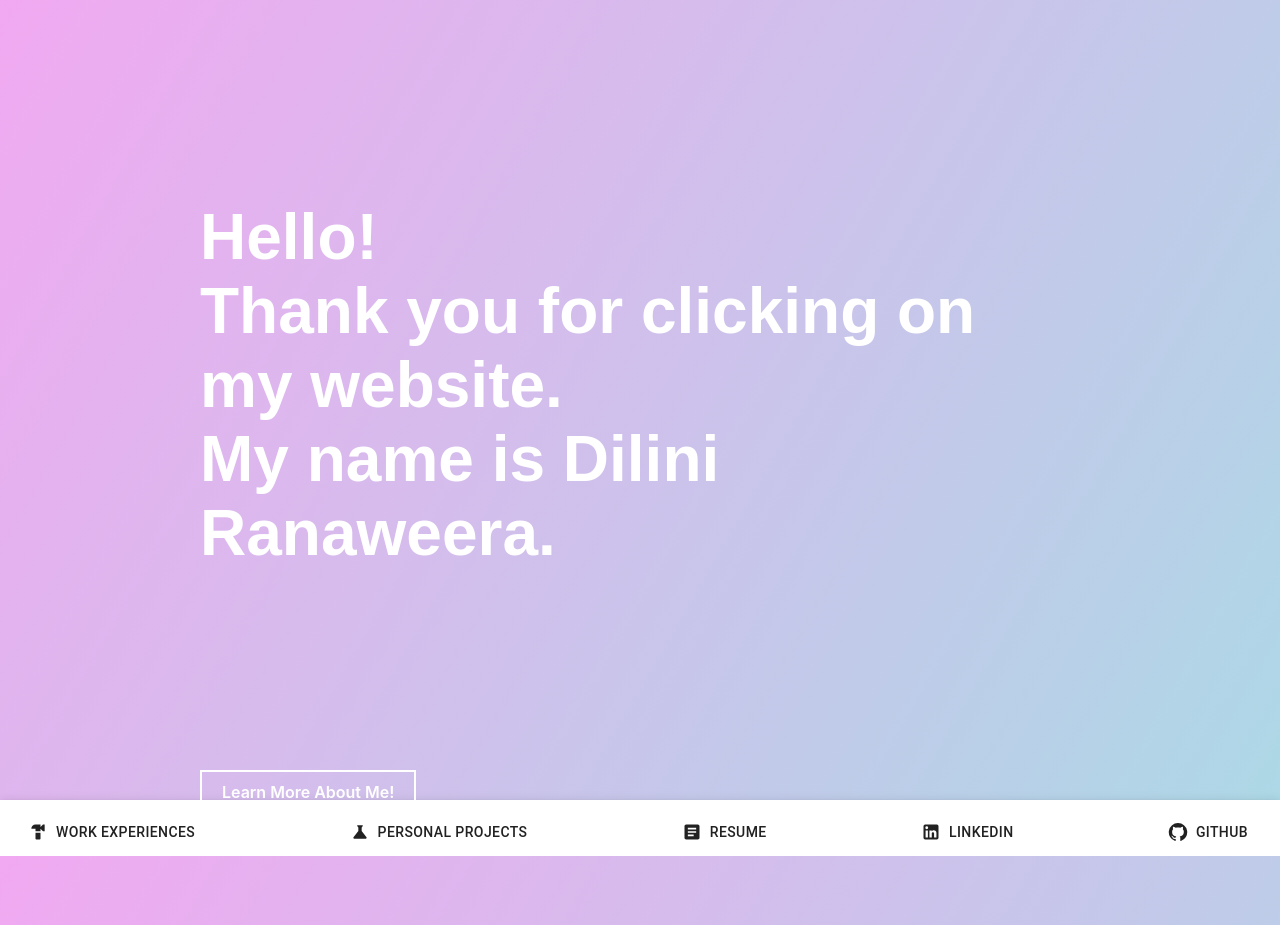
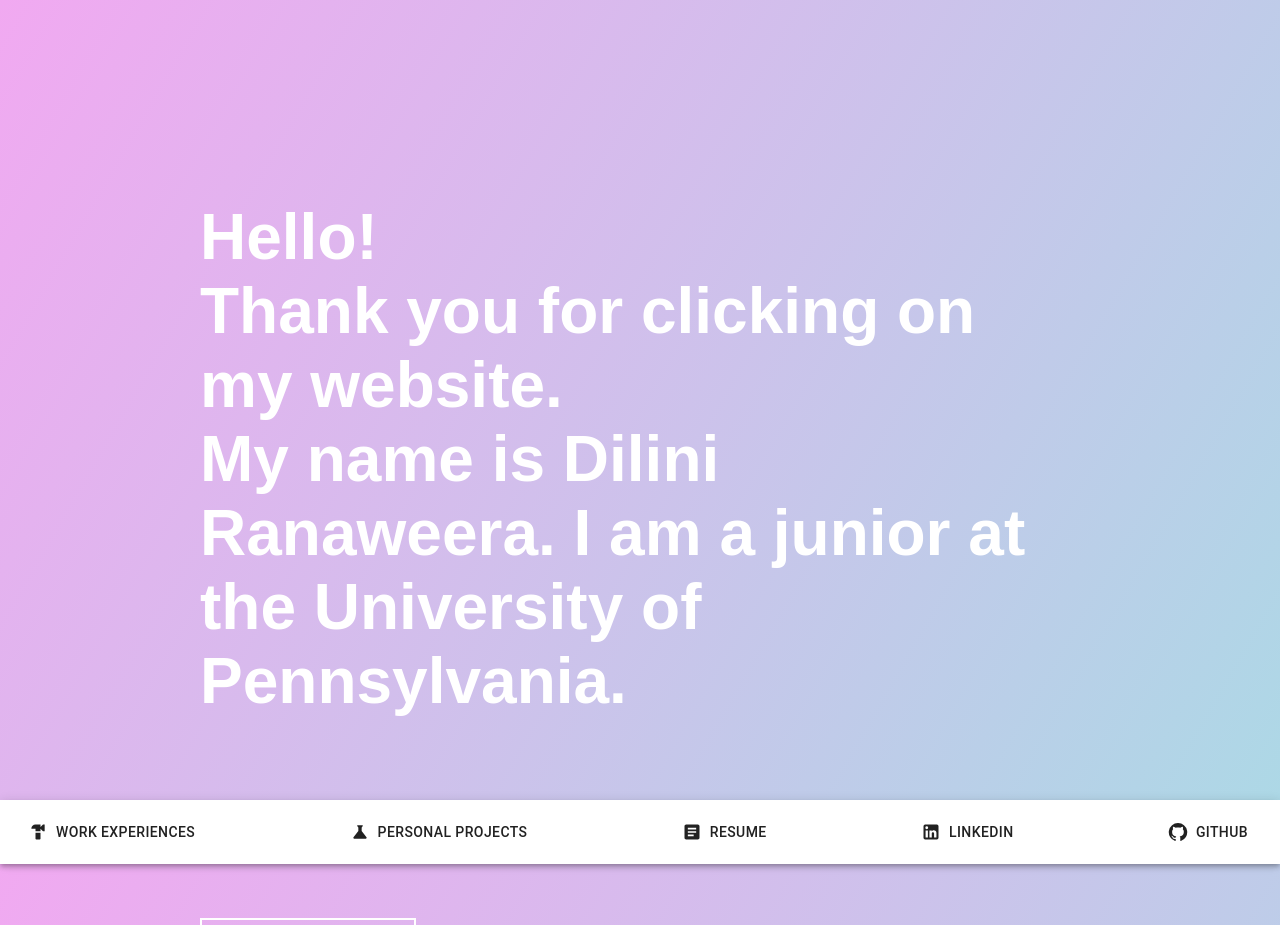
Before and after one commit to dilini-ranaweera/dilinis-personal-website, a React (Create React App) app: page / in a window 1280 px wide. Shown: the top 925 px of the page. Built offline with nearby package versions, Linux system fonts and the light colour scheme; a web font is replaced by a local one.

Commit message:
revise intro

```diff
--- a/src/App.css
+++ b/src/App.css
@@ -48,6 +48,20 @@
   padding-top: 10%;
 }
 
+.navbar {
+  position: relative;
+  width: 100%;
+  z-index: 1000;
+}
+
+.sticky {
+  position: fixed;
+  top: 0;
+  left: 0;
+  width: 100%;
+  z-index: 1000;
+}
+
 .grid-item {
   display: flex;
 }
@@ -69,7 +83,7 @@
   padding-top: 10%;
 }
 
-.title-class {
+h2 {
   text-align: center;
   font-family: 'Lexend', sans-serif;
   font-size: 350%;
--- a/src/components/AboutMe.jsx
+++ b/src/components/AboutMe.jsx
@@ -5,7 +5,7 @@ import CalculateIcon from "@mui/icons-material/Calculate";
 
 function AboutMe() {
   return (
-    <div className="about-me-wrapper">
+    <div className="about-me-wrapper" id="about-me">
       <Grid container spacing={2}>
         <Grid item xs={6}>
           <Fade left="true" duration={1000} delay={500}>
--- a/src/components/Intro.jsx
+++ b/src/components/Intro.jsx
@@ -12,7 +12,7 @@ function Intro() {
           <br />
           Thank you for clicking on my website.
           <br />
-          My name is Dilini Ranaweera.
+          My name is Dilini Ranaweera. I am a junior at the University of Pennsylvania.
         </div>
       </Fade>
 
--- a/src/components/Navbar.jsx
+++ b/src/components/Navbar.jsx
@@ -1,4 +1,4 @@
-import React from "react";
+import React, { useState, useEffect } from "react";
 import AppBar from "@material-ui/core/AppBar";
 import Toolbar from "@material-ui/core/Toolbar";
 import Button from "@material-ui/core/Button";
@@ -23,18 +23,39 @@ const useStyles = makeStyles((theme) => ({
 
 function NavBar() {
   const classes = useStyles();
+  const [isComponentAboveVisible, setIsComponentAboveVisible] = useState(true);
+
+  // useEffect(() => {
+  //   // Function to check if the component above the navbar is still visible
+  //   const checkComponentAboveVisibility = () => {
+  //     const componentAbove = document.getElementById("about-me");
+  //     if (componentAbove) {
+  //       const { bottom } = componentAbove.getBoundingClientRect();
+  //       setIsComponentAboveVisible(bottom > 0);
+  //     }
+  //   };
+
+  //   // Attach the event listener to check visibility on scroll
+  //   window.addEventListener("scroll", checkComponentAboveVisibility);
+
+  //   // Remove the event listener on component unmount
+  //   return () => {
+  //     window.removeEventListener("scroll", checkComponentAboveVisibility);
+  //   };
+  // }, []);
 
   return (
     <div className="navigation-bar-wrapper">
+      <div className={`navbar ${isComponentAboveVisible ? "" : "sticky"}`}>
         <AppBar position="static" color="#ffffff" className={classes.appBar}>
           <Toolbar className={classes.toolbar}>
-          <Link to="work-grid-wrapper" smooth duration={1000}>
+            <Link to="work-experiences-title" smooth duration={1000}>
               <Button color="inherit" startIcon={<HardwareIcon />}>
                 {" "}
                 Work Experiences{" "}
               </Button>
             </Link>
-          <Link to="personal-project-wrapper" smooth duration={1000}>
+            <Link to="personal-project-title" smooth duration={1000}>
               <Button color="inherit" startIcon={<ScienceIcon />}>
                 {" "}
                 Personal Projects
@@ -64,6 +85,7 @@ function NavBar() {
           </Toolbar>
         </AppBar>
       </div>
+    </div>
   );
 }
 
--- a/src/components/PersonalProjectWrapper.jsx
+++ b/src/components/PersonalProjectWrapper.jsx
@@ -8,7 +8,7 @@ function PersonalProjectWrapper() {
   };
   return (
     <div className="personal-project-wrapper">
-      <Title TitleName="My Personal Projects" />
+      <Title TitleName="My Personal Projects" TitleClass="personal-project-title"/>
       <PersonalProject
         ProjectTitle="Creative Coding+ (CC+) Co-Founder, CFO, and Content Instructor"
         ProjectDescription="After sitting in Berger Auditorium for over 10 hours (completing
@@ -28,9 +28,9 @@ function PersonalProjectWrapper() {
       <PersonalProject
         ProjectTitle="This Website! :)"
         ProjectDescription="This website is one of my personal projects. It is built
-      using React.js, the Material UI Framework, react-reveal, and Bootstrap CSS Framework. This
-      website has given me a chance to design and implement a website with flexible and dynamic mobile
-      design. I cannot wait to update this website as my experiences and achievments grow."
+              using React.js, the Material UI Framework, react-reveal, and Bootstrap CSS Framework. This
+              website has given me a chance to design and implement a website with flexible and dynamic mobile
+              design. I cannot wait to update this website as my experiences and achievments grow."
         ProjectButtonDescriptor="Click here to see the source code of this website!"
         ProjectButtonLink="https://github.com/dilini-ranaweera/dilinis-personal-website/tree/master"
         PersonalProjectImagePath="meme.jpg"
--- a/src/components/Title.jsx
+++ b/src/components/Title.jsx
@@ -4,7 +4,7 @@ import Fade from "react-reveal/Fade";
 function Title(props) {
     return (
         <Fade bottom duration={1000} delay={300}>
-            <h2 className="title-class">{props.TitleName}</h2>
+    <h2 className={props.TitleClass}>{props.TitleName}</h2>
         </Fade>
     )
 }
--- a/src/components/WorkExperienceGrid.jsx
+++ b/src/components/WorkExperienceGrid.jsx
@@ -6,7 +6,7 @@ import Title from "./Title.jsx";
 function WorkExperienceGrid() {
   return (
     <div className="work-grid-wrapper">
-      <Title TitleName="My Work Experiences"/>
+      <Title TitleName="My Work Experiences" TitleClass="work-experiences-title"/>
       <Grid container className="grid-container" spacing={2}>
           <Grid item xs={4} className="grid-item">
               <WorkExperience
```
Lines whose indentation alone changed are shown as unchanged.
